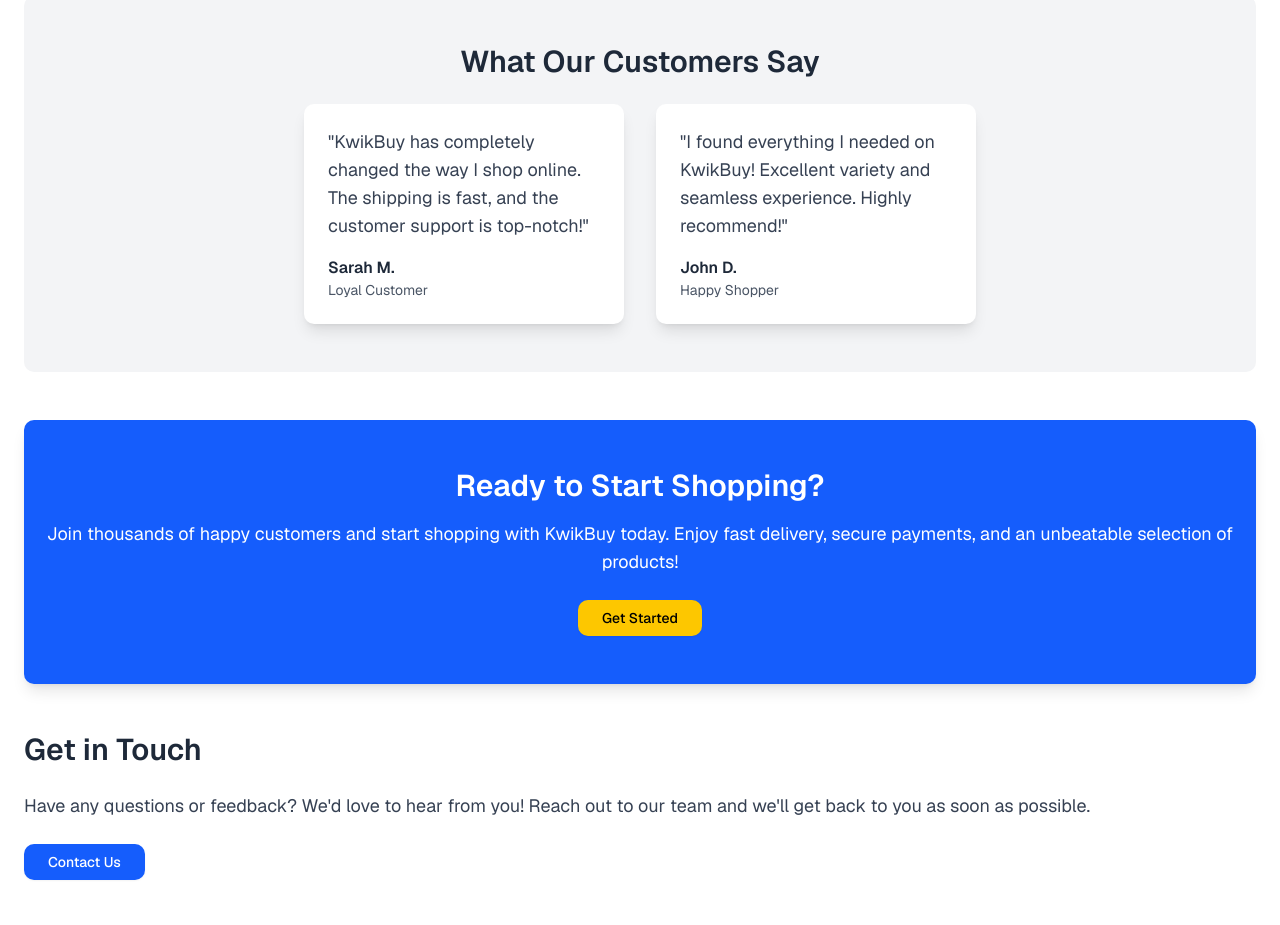
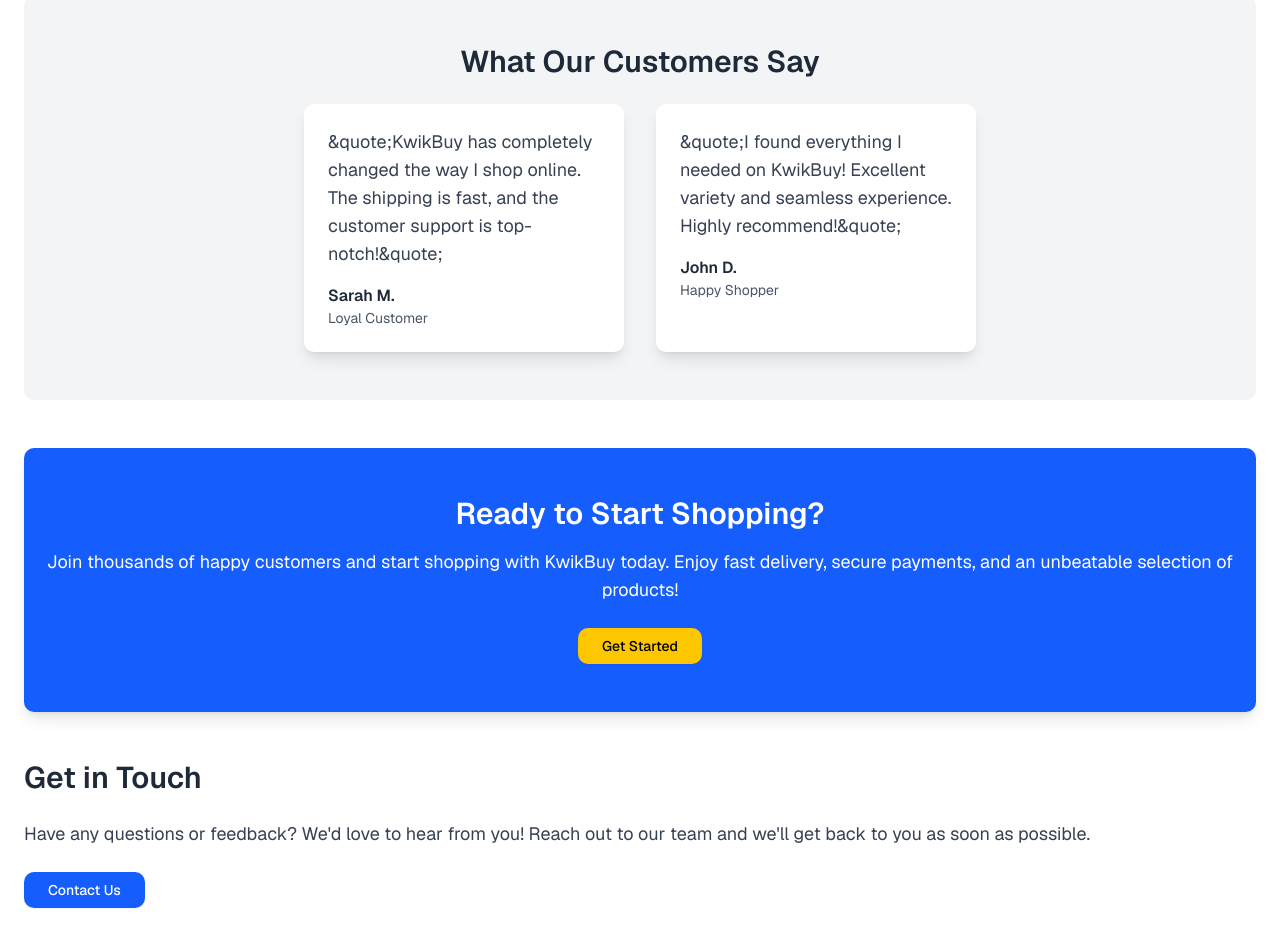
Before and after one commit to Sanele-Hlongwane/KwikBuy, a Next.js app: page /about in a window 1280 px wide. Shown: the part 1000-1925 px from the top of the page. Built offline with nearby package versions, Linux system fonts and the light colour scheme; no server answers.

Commit message:
Third commit

```diff
--- a/src/app/about/page.tsx
+++ b/src/app/about/page.tsx
@@ -73,14 +73,14 @@
         <div className="flex justify-center space-x-8">
           <div className="bg-white dark:bg-slate-800 p-6 rounded-lg shadow-lg w-80">
             <p className="text-lg text-gray-700 dark:text-gray-300 mb-4">
-              "KwikBuy has completely changed the way I shop online. The shipping is fast, and the customer support is top-notch!"
+              &quote;KwikBuy has completely changed the way I shop online. The shipping is fast, and the customer support is top-notch!&quote;
             </p>
             <p className="font-semibold text-gray-800 dark:text-gray-200">Sarah M.</p>
             <p className="text-sm text-gray-600 dark:text-gray-400">Loyal Customer</p>
           </div>
           <div className="bg-white dark:bg-slate-800 p-6 rounded-lg shadow-lg w-80">
             <p className="text-lg text-gray-700 dark:text-gray-300 mb-4">
-              "I found everything I needed on KwikBuy! Excellent variety and seamless experience. Highly recommend!"
+              &quote;I found everything I needed on KwikBuy! Excellent variety and seamless experience. Highly recommend!&quote;
             </p>
             <p className="font-semibold text-gray-800 dark:text-gray-200">John D.</p>
             <p className="text-sm text-gray-600 dark:text-gray-400">Happy Shopper</p>
--- a/src/app/contact/page.tsx
+++ b/src/app/contact/page.tsx
@@ -12,7 +12,7 @@
       <header className="mb-12 text-center">
         <h1 className="text-4xl font-bold text-blue-600 dark:text-yellow-400 mb-4">Get In Touch With Us! 📞💬</h1>
         <p className="text-lg text-gray-700 dark:text-gray-300">
-          Whether you have a question or just wanna say "Howzit!", we&apos;re here for you!
+          Whether you have a question or just wanna say &quote;Howzit!&quote;, we&apos;re here for you!
         </p>
       </header>
 
--- a/src/components/Header.tsx
+++ b/src/components/Header.tsx
@@ -6,7 +6,7 @@
 import { SignedIn, SignedOut, UserButton } from "@clerk/nextjs";
 import { useTheme } from "next-themes";
 import { Pacifico } from 'next/font/google';
-import { FiLogIn, FiUserPlus, FiSun, FiMoon, FiMenu, FiX } from "react-icons/fi";
+import { FiLogIn, FiSun, FiMoon, FiMenu, FiX } from "react-icons/fi";
 
 const pacifico = Pacifico({
   weight: '400',
```
